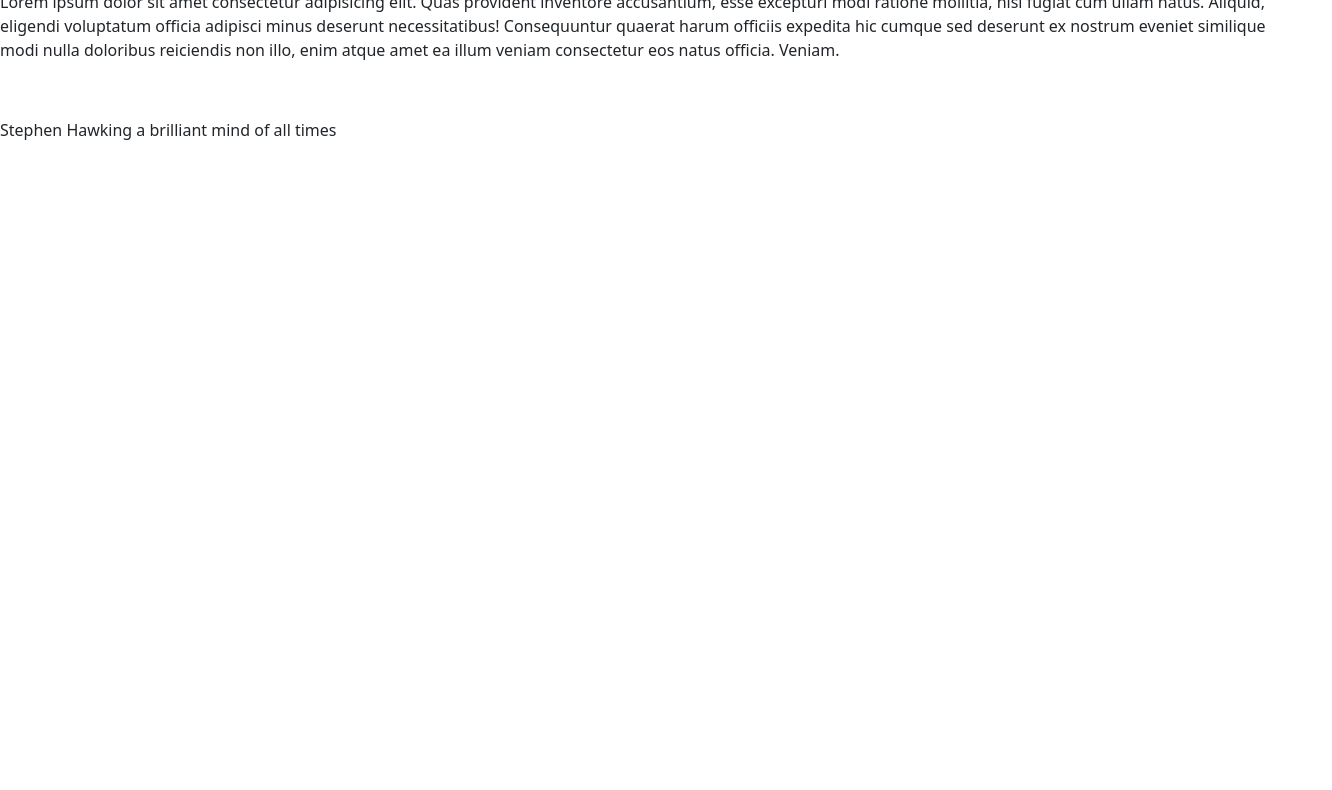
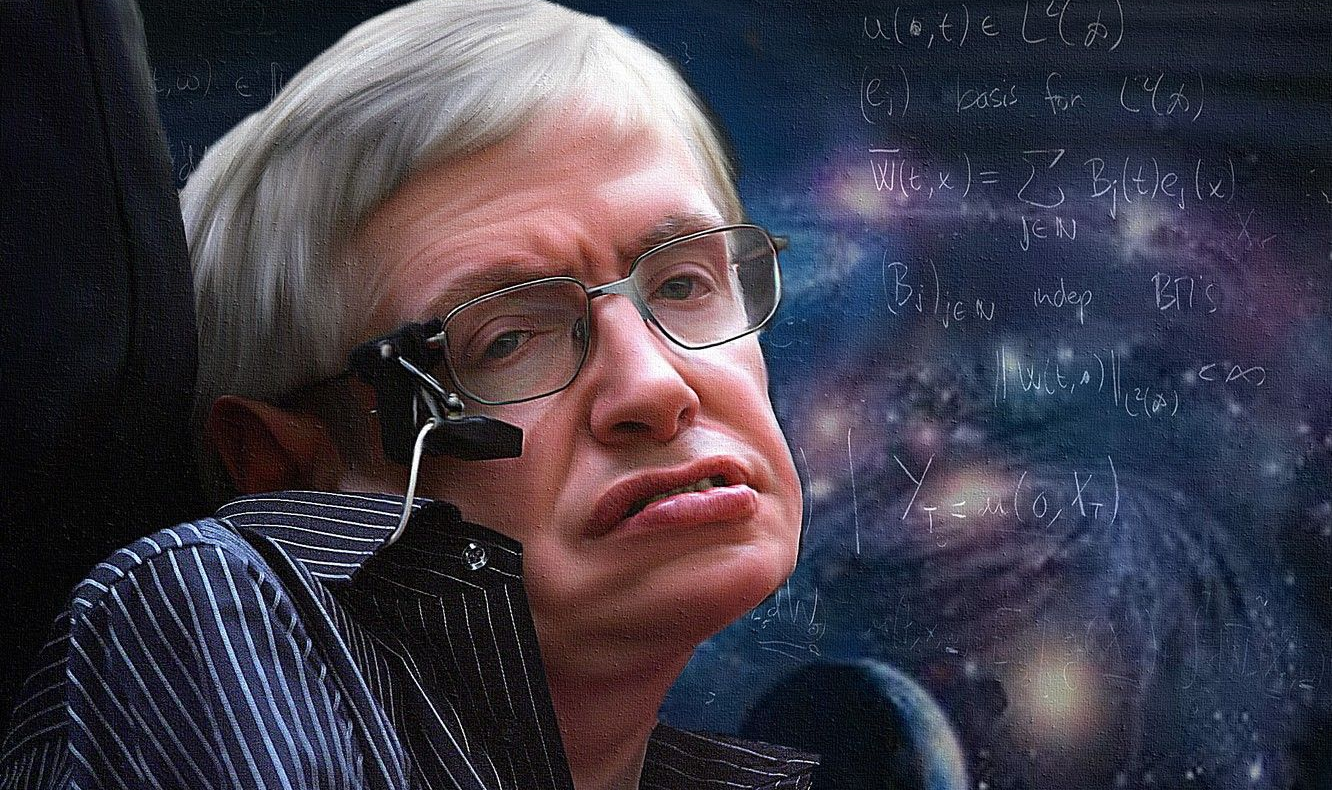
Before and after one commit to Bluefox182/Tribute-Page, a plain HTML site: page index.html in a window 1280 px wide. Shown: the part 168-958 px from the top of the page, 1332 px wide, since content can reach past the window. Before the commit the page ends 800 px from the top, so only its background shows below. Drawn offline with nearby package versions, Linux system fonts and the light colour scheme.

Commit message:
image of cover added

```diff
--- a/index.html
+++ b/index.html
@@ -59,10 +59,8 @@
     <main id="main">
         <h1 id="title">Stephen Hawking</h1>
         <h2>A brilliant mind</h2>
-        <p>Lorem ipsum dolor sit amet consectetur adipisicing elit. Quas provident inventore accusantium, esse excepturi modi ratione mollitia, nisi fugiat cum ullam natus. Aliquid, eligendi voluptatum officia adipisci minus deserunt necessitatibus!
-        Consequuntur quaerat harum officiis expedita hic cumque sed deserunt ex nostrum eveniet similique modi nulla doloribus reiciendis non illo, enim atque amet ea illum veniam consectetur eos natus officia. Veniam.</p>
         <figure id="img-div">
-            <img id="image" src="" alt="">
+            <img id="image" src="./images/cover.jpg" alt="A picture of Stephen Hawking">
         </figure>
         <figcaption id="img-caption">Stephen Hawking a brilliant mind of all times</figcaption>
 
```
